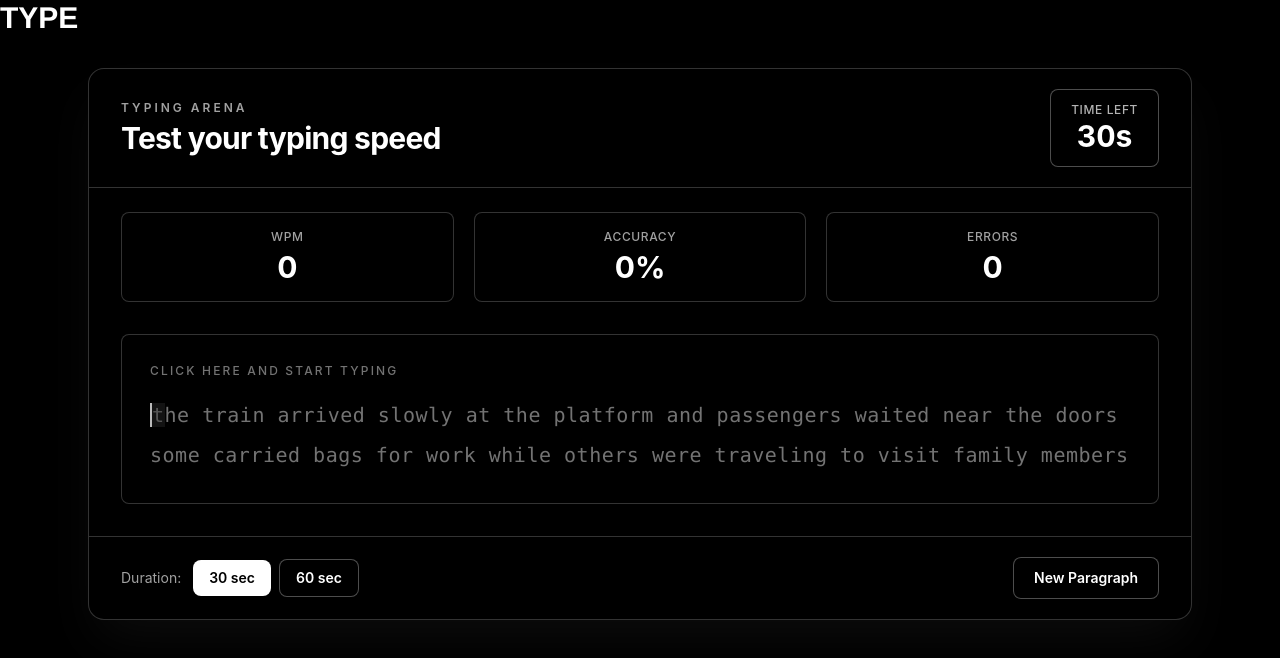
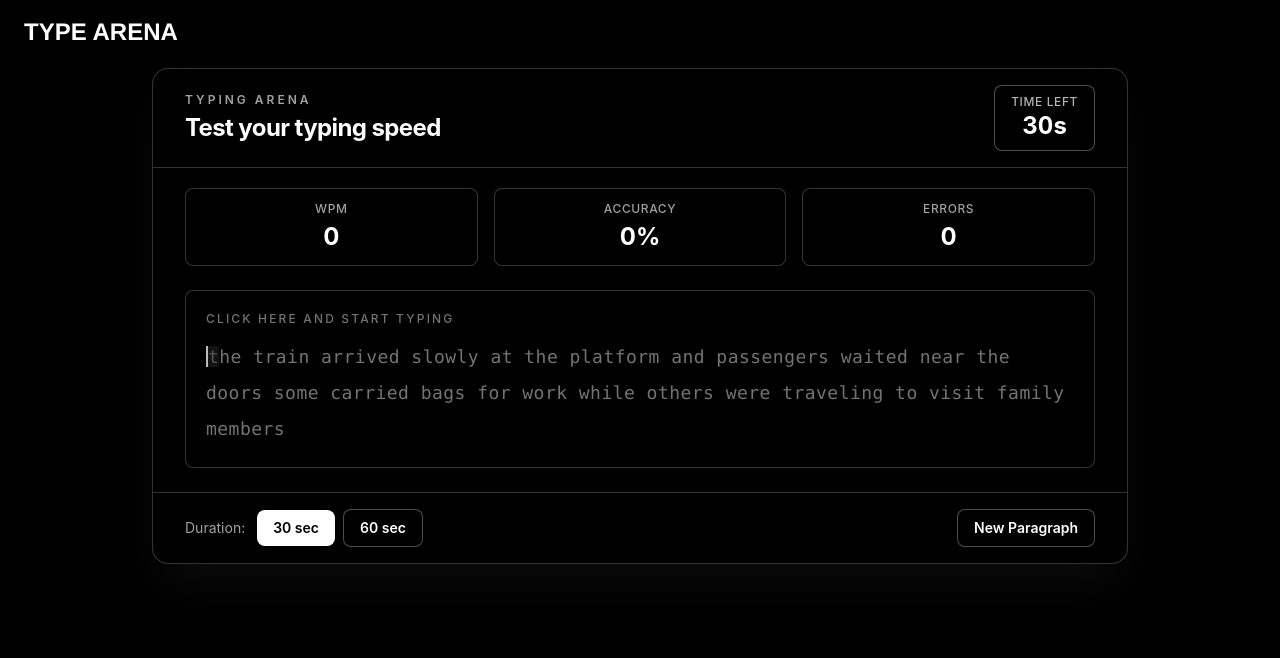
Before and after one commit to Nithesh1029/Type, a React (Vite) app in the folder frontend/: page / in a window 1280 px wide. Shown: the top 658 px of the page. Built offline with nearby package versions, Linux system fonts and the light colour scheme.

Commit message:
fixed screen orientation

```diff
--- a/frontend/src/components/TypingArea.jsx
+++ b/frontend/src/components/TypingArea.jsx
@@ -110,26 +110,29 @@
 
 
 return (
-  <div className="min-h-screen">
-  <h1 className="text-3xl font-bold font-[Helvetica]">TYPE</h1>
-    <main className="mx-auto flex  w-full max-w-6xl items-center bg-black px-4 py-8 text-white sm:px-6">
+  <div className="min-h-screen bg-black">
+    <h1 className=" w-full max-w-5xl px-4 pt-4 text-2xl font-bold font-[Helvetica] text-white sm:px-6">
+      TYPE ARENA
+    </h1>
+
+    <main className="mx-auto flex w-full max-w-5xl items-center bg-black px-4 py-5 text-white sm:px-6">
       <section
         onClick={() => inputRef.current?.focus()}
         className="w-full cursor-text overflow-hidden rounded-2xl border border-white/20 bg-black shadow-2xl shadow-white/5"
       >
-        <div className="flex flex-col gap-5 border-b border-white/20 px-5 py-5 sm:flex-row sm:items-center sm:justify-between sm:px-8">
+        <div className="flex flex-col gap-4 border-b border-white/20 px-5 py-4 sm:flex-row sm:items-center sm:justify-between sm:px-8">
           <div>
             <p className="mb-1 text-xs font-semibold uppercase tracking-[0.25em] text-neutral-400">
               Typing Arena
             </p>
 
-            <h1 className="text-2xl font-bold tracking-tight text-white sm:text-3xl">
+            <h1 className="text-xl font-bold tracking-tight text-white sm:text-2xl">
               Test your typing speed
             </h1>
           </div>
 
           <div
-            className={`rounded-lg border px-5 py-3 text-center ${
+            className={`rounded-lg border px-4 py-2 text-center ${
               timeLeft <= 10 && isStarted
                 ? "border-white bg-white text-black"
                 : "border-white/30 bg-black text-white"
@@ -139,49 +142,49 @@
               Time Left
             </p>
 
-            <p className="text-3xl font-bold tabular-nums">{timeLeft}s</p>
+            <p className="text-2xl font-bold tabular-nums">{timeLeft}s</p>
           </div>
         </div>
 
-        <div className="grid grid-cols-3 gap-3 px-5 pt-6 sm:gap-5 sm:px-8">
-          <div className="rounded-lg border border-white/20 bg-black p-3 text-center sm:p-4">
+        <div className="grid grid-cols-3 gap-3 px-5 pt-5 sm:gap-4 sm:px-8">
+          <div className="rounded-lg border border-white/20 bg-black p-3 text-center">
             <p className="text-xs font-medium uppercase tracking-wider text-neutral-400">
               WPM
             </p>
 
-            <p className="mt-1 text-2xl font-bold text-white sm:text-3xl">
+            <p className="mt-1 text-xl font-bold text-white sm:text-2xl">
               {wpm}
             </p>
           </div>
 
-          <div className="rounded-lg border border-white/20 bg-black p-3 text-center sm:p-4">
+          <div className="rounded-lg border border-white/20 bg-black p-3 text-center">
             <p className="text-xs font-medium uppercase tracking-wider text-neutral-400">
               Accuracy
             </p>
 
-            <p className="mt-1 text-2xl font-bold text-white sm:text-3xl">
+            <p className="mt-1 text-xl font-bold text-white sm:text-2xl">
               {acc}%
             </p>
           </div>
 
-          <div className="rounded-lg border border-white/20 bg-black p-3 text-center sm:p-4">
+          <div className="rounded-lg border border-white/20 bg-black p-3 text-center">
             <p className="text-xs font-medium uppercase tracking-wider text-neutral-400">
               Errors
             </p>
 
-            <p className="mt-1 text-2xl font-bold text-white sm:text-3xl">
+            <p className="mt-1 text-xl font-bold text-white sm:text-2xl">
               {mistake}
             </p>
           </div>
         </div>
 
-        <div className="px-5 py-6 sm:px-8 sm:py-8">
-          <div className="rounded-lg border border-white/20 bg-black p-5 sm:p-7">
-            <p className="mb-4 text-xs font-medium uppercase tracking-[0.18em] text-neutral-500">
+        <div className="px-5 py-5 sm:px-8 sm:py-6">
+          <div className="rounded-lg border border-white/20 bg-black p-4 sm:p-5">
+            <p className="mb-3 text-xs font-medium uppercase tracking-[0.18em] text-neutral-500">
               Click here and start typing
             </p>
 
-            <div className="font-mono text-lg leading-9 tracking-wide text-neutral-500 sm:text-xl sm:leading-10">
+            <div className="font-mono text-base leading-8 tracking-wide text-neutral-500 sm:text-lg sm:leading-9">
               {currentPara.text.split("").map((char, index) => {
                 let className = "transition-colors duration-150";
 
@@ -216,7 +219,7 @@
           />
         </div>
 
-        <div className="flex flex-col gap-4 border-t border-white/20 px-5 py-5 sm:flex-row sm:items-center sm:justify-between sm:px-8">
+        <div className="flex flex-col gap-3 border-t border-white/20 px-5 py-4 sm:flex-row sm:items-center sm:justify-between sm:px-8">
           <div className="flex flex-wrap items-center gap-2">
             <span className="mr-1 text-sm text-neutral-400">Duration:</span>
 
@@ -245,14 +248,15 @@
 
           <button
             onClick={() => changeCurrentPara(selectedTime)}
-            className="cursor-pointer rounded-lg border border-white/30 bg-black px-5 py-2.5 text-sm font-semibold text-white transition hover:bg-white hover:text-black"
+            className="cursor-pointer rounded-lg border border-white/30 bg-black px-4 py-2 text-sm font-semibold text-white transition hover:bg-white hover:text-black"
           >
             New Paragraph
           </button>
         </div>
       </section>
     </main>
-      {isCapsOn&&<CapsAlert/>}
+
+    {isCapsOn && <CapsAlert />}
 
     <ResultPopUp
       isOpen={isFinished}
```
